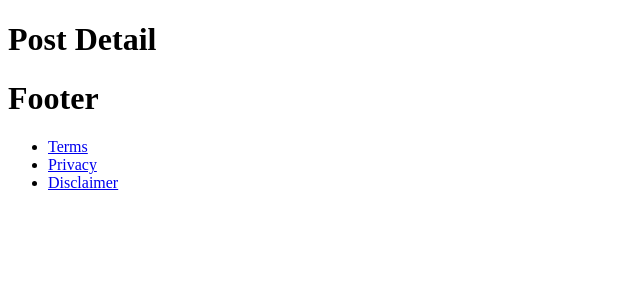
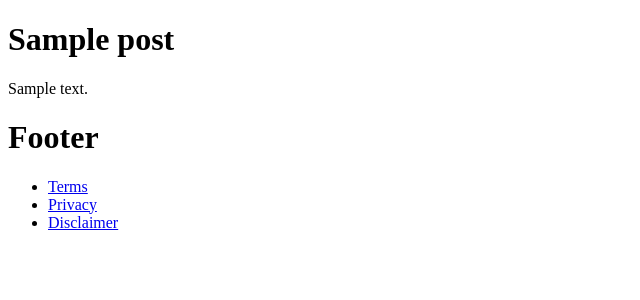
Before and after one commit to lioliolio/blog_practice, a Django app: template blog/blog/templates/posts/detail.html in a window 1280 px wide. Shown: the part 134-434 px from the top of the page, without its empty margins (0-640 px from the left). Run offline with Django 3.2, Linux system fonts and the light colour scheme; the template is opened without the code that fills it: most values are stand-ins (such as "Sample title", 1, 10 or a date in 2020).

Commit message:
update posts detail view

```diff
--- a/blog/blog/templates/posts/detail.html
+++ b/blog/blog/templates/posts/detail.html
@@ -1,5 +1,6 @@
 {% extends "base.html" %}
 
 {% block content %}
-<h1>Post Detail</h1>
+<h1>{{ post.title }}</h1>
+<p>{{ post.content }}</p>
 {% endblock %}
--- a/blog/blog/views/posts/detail.py
+++ b/blog/blog/views/posts/detail.py
@@ -1,9 +1,13 @@
 from django.shortcuts import render
+
+from blog.models import Post
 
 
 def detail(request, post_id):
     return render(
         request,
         "posts/detail.html",
-        {},
+        {
+            "post": Post.objects.get(id=post_id),
+        }
     )
```
